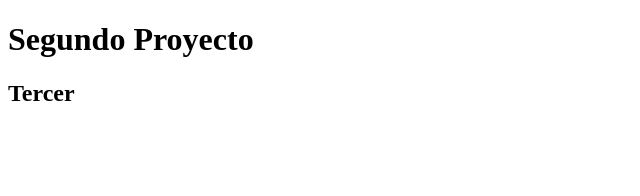
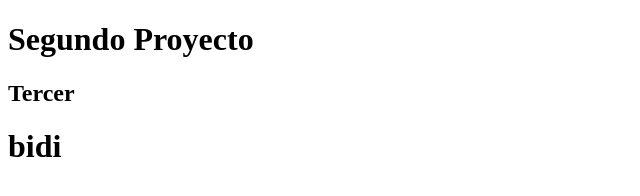
Before and after one commit to GustavCerda/EjemploRepo, a plain HTML site: page index.html in a window 1280 px wide. Shown: the whole page, without its empty margins (0-640 px from the left). Drawn offline with Linux system fonts and the light colour scheme.

Commit message:
se agrego un h1 gustavo

```diff
--- a/index.html
+++ b/index.html
@@ -10,5 +10,6 @@
 <body>
     <h1>Segundo Proyecto</h1>
 <h2>Tercer </h2>
+<h1>bidi</h1>
 </body>
 </html>
```
